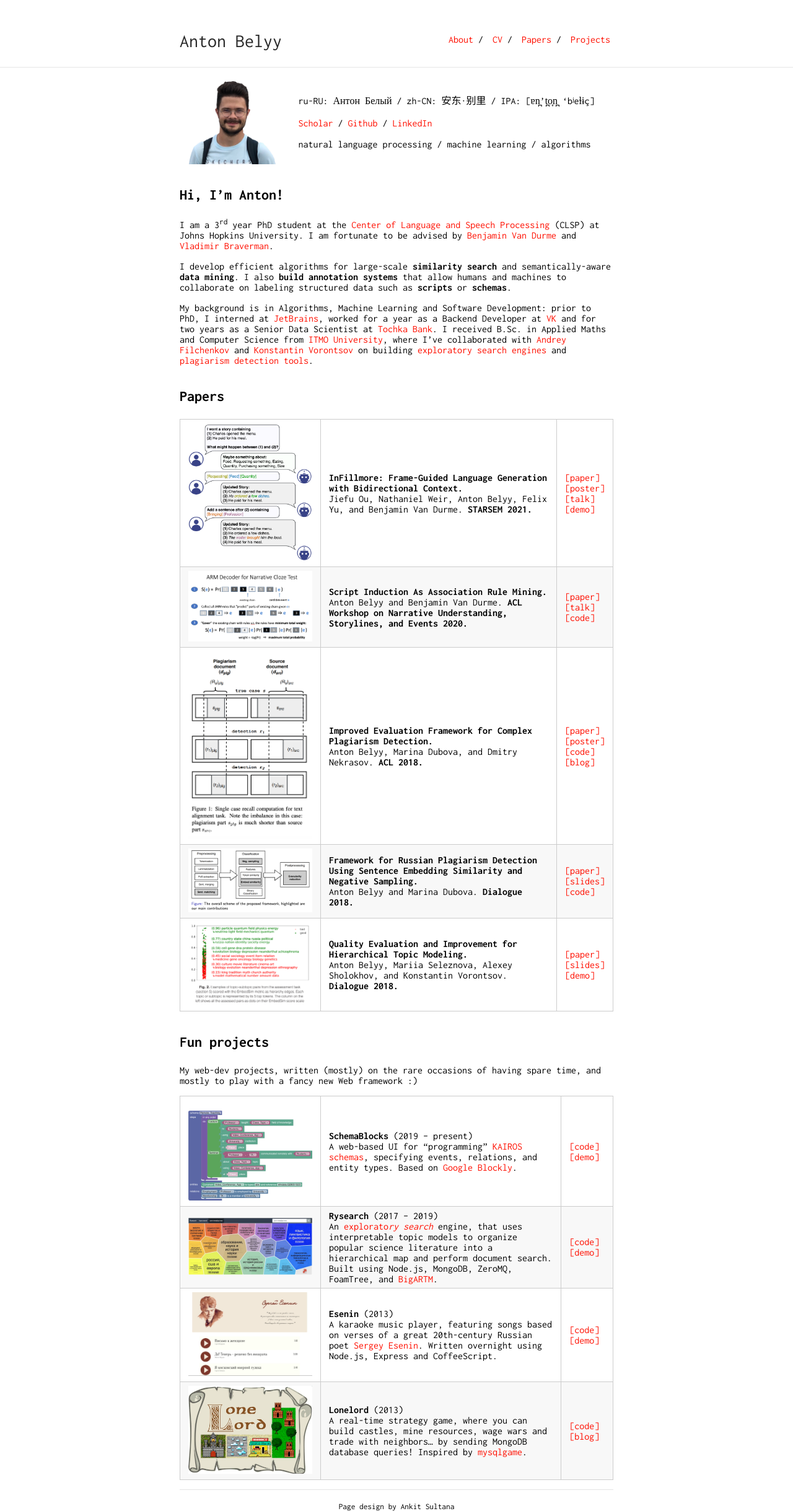
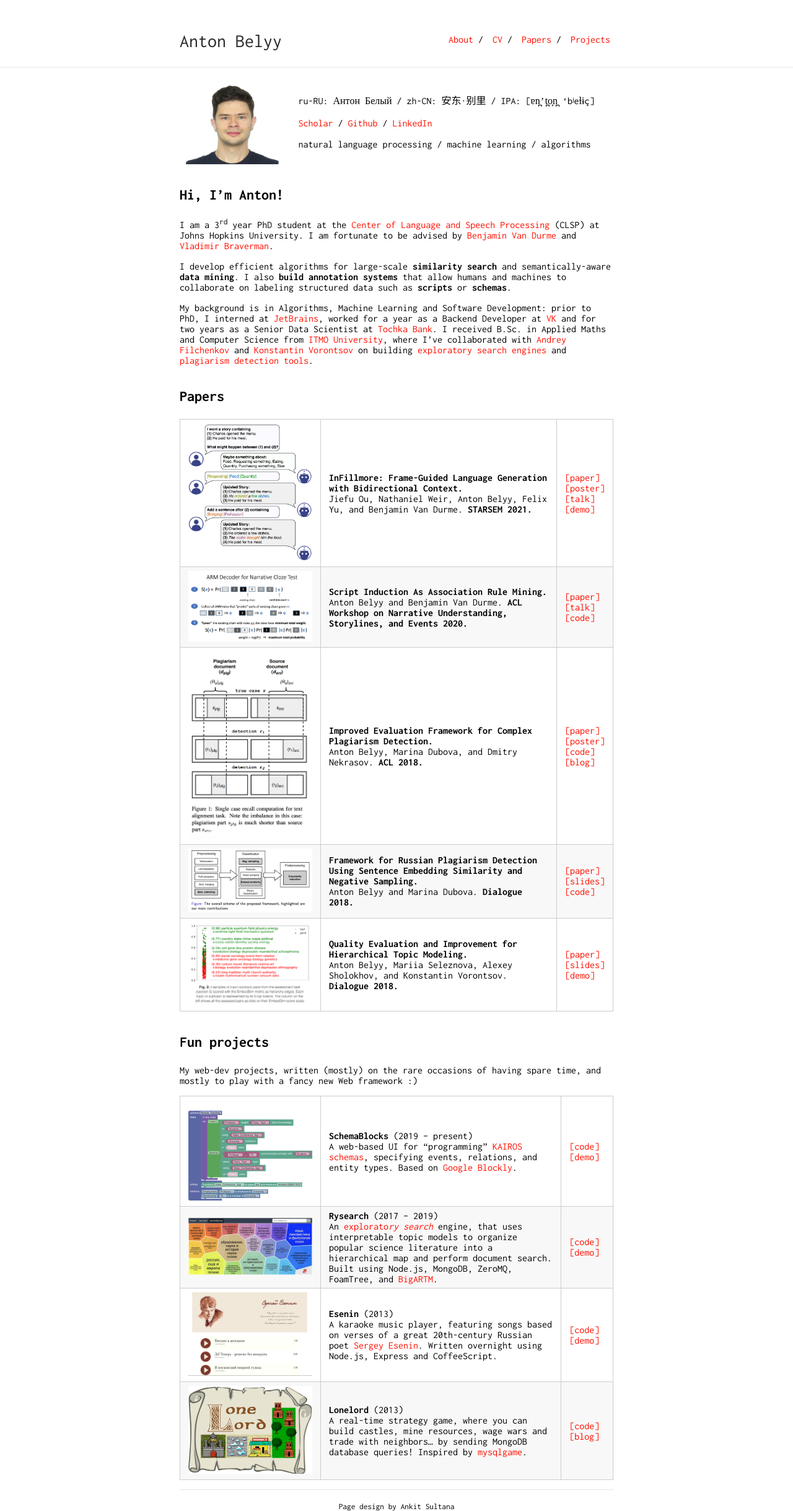
Before and after one commit to AVBelyy/AVBelyy.github.io, a Jekyll site: the page built from index.md, in a window 1280 px wide. Shown: the whole page at 62% size. Built offline with Jekyll 4.4.1, drawn with Linux system fonts in a browser that asks for light colours.

Commit message:
Update index.md

```diff
--- a/index.md
+++ b/index.md
@@ -2,7 +2,7 @@
 layout: default
 ---
 
-[<img class="profile-picture" src="img/about/anton_sq_2.jpg">](img/about/anton_2.jpg) | ru-RU: Антон Белый / zh-CN: 安东·别里 / IPA: [ɐn̪'t̪o̞n̪ 'bʲeɫɨç] <br><br> [Scholar](https://scholar.google.com/citations?user=okfWOCsAAAAJ) / [Github](https://github.com/AVBelyy/) / [LinkedIn](https://www.linkedin.com/in/anton-belyy-99704310b/) <br><br> natural language processing / machine learning / algorithms
+<img class="profile-picture" src="img/about/anton_3.jpg"> | ru-RU: Антон Белый / zh-CN: 安东·别里 / IPA: [ɐn̪'t̪o̞n̪ 'bʲeɫɨç] <br><br> [Scholar](https://scholar.google.com/citations?user=okfWOCsAAAAJ) / [Github](https://github.com/AVBelyy/) / [LinkedIn](https://www.linkedin.com/in/anton-belyy-99704310b/) <br><br> natural language processing / machine learning / algorithms
 
 ## Hi, I'm Anton!
 I am a 3<sup>rd</sup> year PhD student at the [Center of Language and Speech Processing](https://www.clsp.jhu.edu/) (CLSP) at Johns Hopkins University. I am fortunate to be advised by [Benjamin Van Durme](http://www.cs.jhu.edu/~vandurme/) and [Vladimir Braverman](http://www.cs.jhu.edu/~vova/).
```
